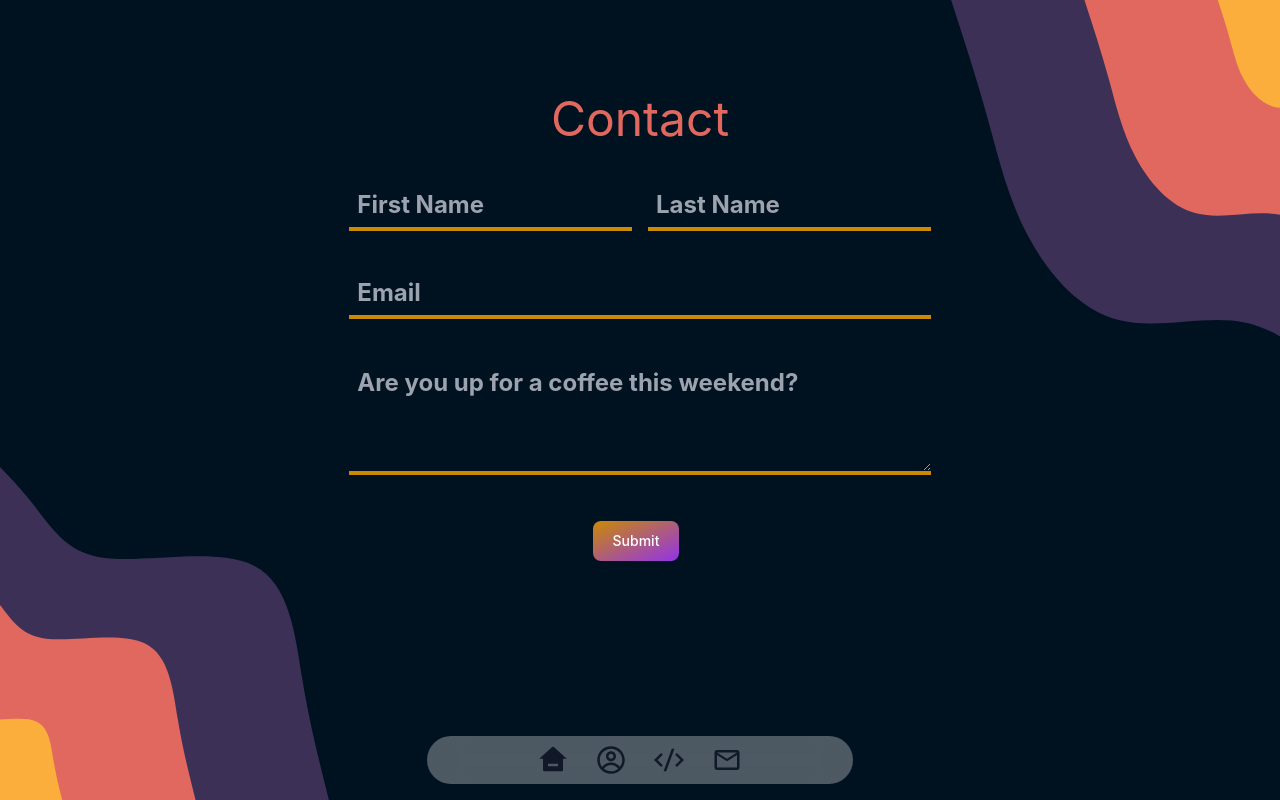
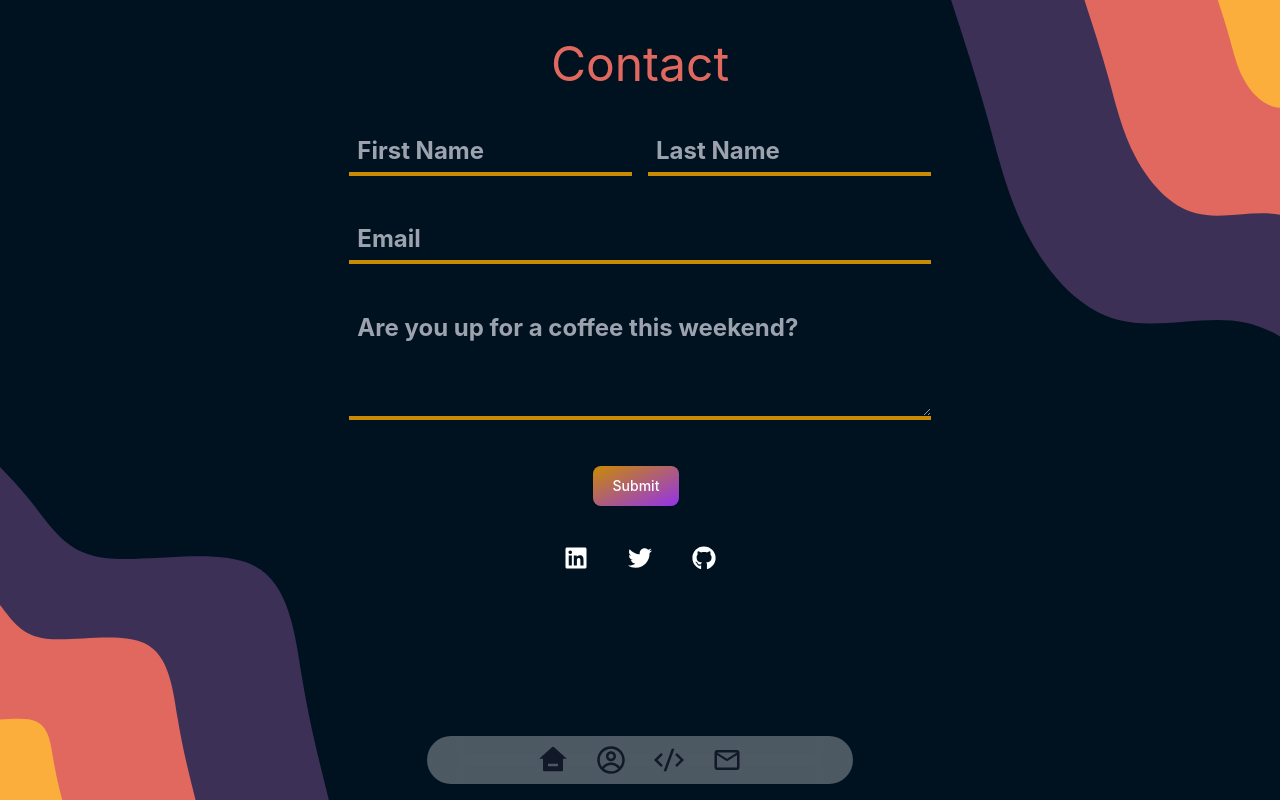
Before and after one commit to Bhushan-joshi/portfolio, a React (Create React App) app: page /contact in a window 1280 px wide. Built offline with nearby package versions, Linux system fonts and the light colour scheme; no server answers.

Commit message:
links are good

```diff
--- /dev/null
+++ b/src/components/contact/icons.js
@@ -0,0 +1,13 @@
+import React from 'react'
+import { FaLinkedin, FaGithub, FaTwitter } from "react-icons/fa";
+const Icons = () => {
+  return (
+    <div className='flex justify-center space-x-10'>
+        <a href='https://www.linkedin.com/in/bhushan-joshi-404/' target="_blank" rel='noopener noreferrer'><FaLinkedin className='text-white text-2xl hover:text-[#0a66c2]'/></a>
+        <a href='https://twitter.com/_bhushan_joshi'  target="_blank" rel='noopener noreferrer'><FaTwitter className='text-white text-2xl hover:text-[#1da1f2]'/></a>
+        <a href='https://github.com/Bhushan-joshi' target="_blank" rel='noopener noreferrer'><FaGithub className='text-white text-2xl hover:text-gray-600'/></a>
+    </div>
+  )
+}
+
+export default Icons
--- a/src/components/contact/index.js
+++ b/src/components/contact/index.js
@@ -5,6 +5,7 @@ import { db } from "../../firebase";
 import { collection, addDoc } from "firebase/firestore";
 import { motion } from "framer-motion";
 import Transitions from "../Transitions";
+import Icons from "./icons";
 
 const Contact = () => {
   const [name, setName] = useState("");
@@ -44,12 +45,12 @@ const Contact = () => {
 
   return (
     <Transitions>
-      <div className="bg_img w-screen h-screen flex justify-center items-center">
-        <div className="h-5/6 sm:w-8/12 w-full mt-14">
+      <div className="bg_img w-screen h-screen flex justify-center">
+        <div className="h-5/6 sm:w-8/12 w-full mt-10">
           <motion.h1
-          initial={{ opacity: 0, y: "20px" }}
-          animate={{ opacity: 1, y: "0" }}
-          transition={{ duration:0.7, type: "spring", stiffness:70}}
+            initial={{ opacity: 0, y: "20px" }}
+            animate={{ opacity: 1, y: "0" }}
+            transition={{ duration: 0.7, type: "spring", stiffness: 70 }}
             className="text-5xl flex justify-center mb-4"
             style={{ color: "#e1685e" }}
           >
@@ -92,6 +93,9 @@ const Contact = () => {
             setMessage={setMessage}
             onSubmit={onSubmit}
           />
+          <div className="sm:px-20 py-2">
+            <Icons />
+          </div>
         </div>
       </div>
     </Transitions>
```
